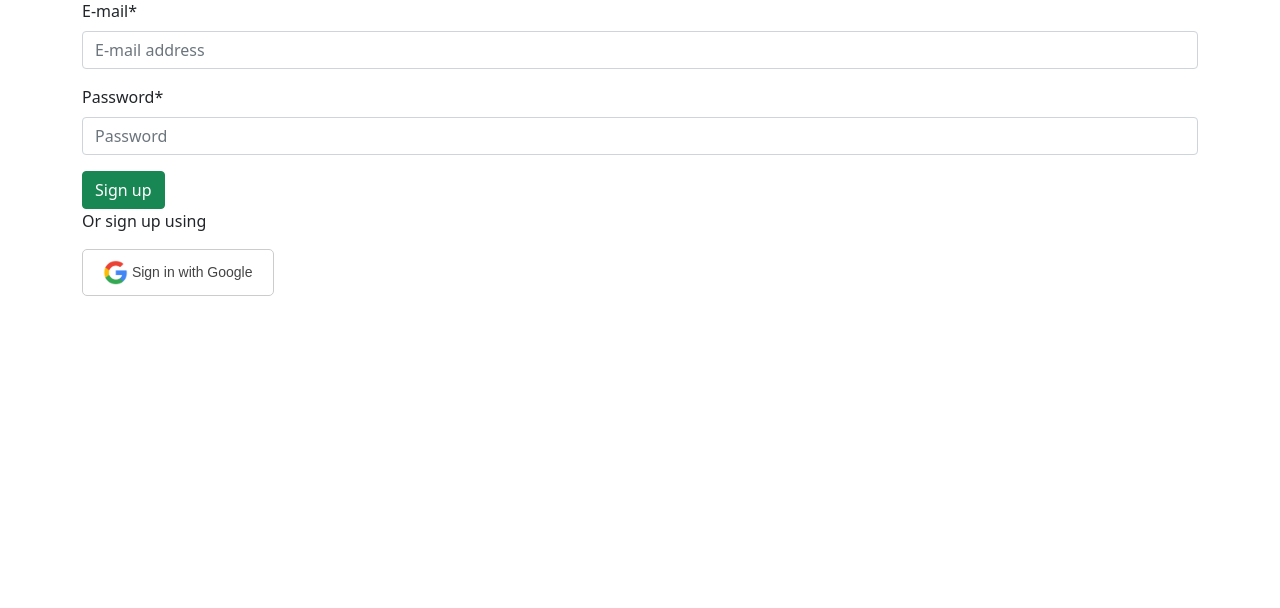
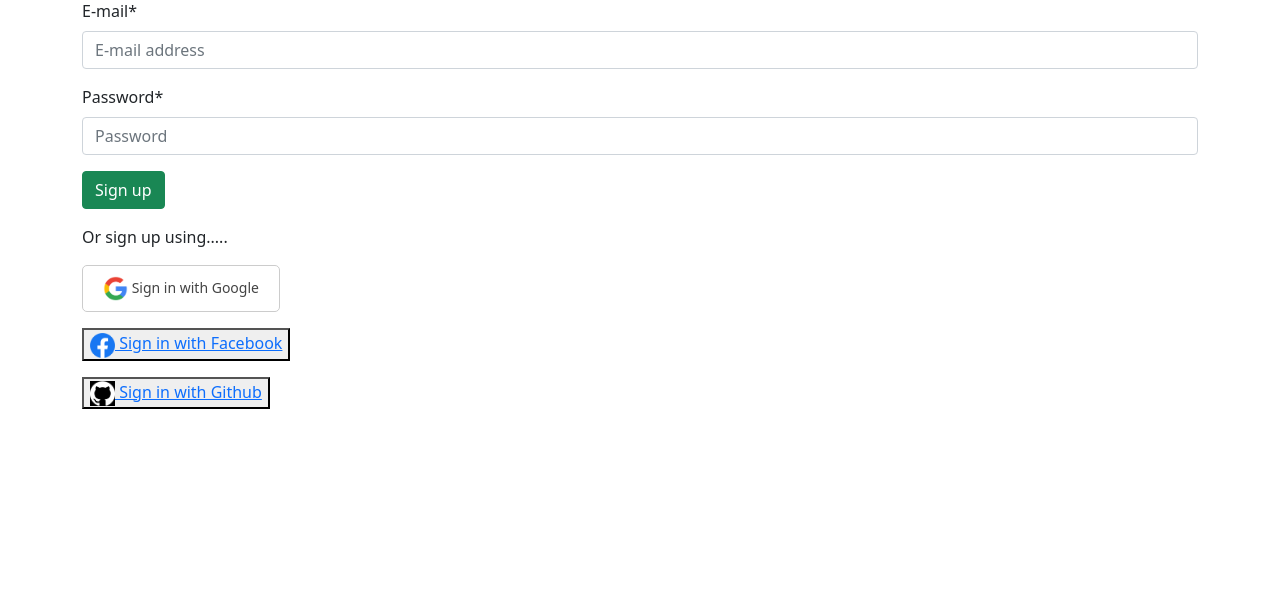
Before and after one commit to khanjee501/bookstore, a Django app: page /accounts/signup/ in a window 1280 px wide. Shown: the part 119-727 px from the top of the page. Run offline with Django 4.2, Linux system fonts and the light colour scheme; some libraries are stand-ins or nearby versions.

Commit message:
Feat: Added google, facebook and github login

```diff
--- a/bookstore/settings.py
+++ b/bookstore/settings.py
@@ -45,6 +45,8 @@ INSTALLED_APPS = [
     "allauth.account",
     "allauth.socialaccount",
     "allauth.socialaccount.providers.google",
+    "allauth.socialaccount.providers.facebook",
+    "allauth.socialaccount.providers.github",
     # Local
     "accounts.apps.AccountsConfig",
     "pages.apps.PagesConfig",
--- a/static/css/base.css
+++ b/static/css/base.css
@@ -29,10 +29,10 @@ h1 {
   background: white;
   color: #444;
   border: 1px solid #ccc;
+  width: 250;
   padding: 10px 20px;
   text-decoration: none;
   border-radius: 5px;
-  font-family: Arial;
   font-size: 14px;
   cursor: pointer;
 }
--- a/templates/account/signup.html
+++ b/templates/account/signup.html
@@ -13,7 +13,7 @@
         {{ form|crispy }}
         <button class="btn btn-success" type="submit">Sign up</button>
     </form>
-    <p>Or sign up using</p>
+    <p class="mt-3">Or sign up using.....</p>
     <p>
         <button class="google-btn"  type="submit">
             <a class="google-btn-link" href="{% provider_login_url 'google' %}">
@@ -22,4 +22,21 @@
               </a>
         </button>
     </p>
+    <div></div>
+    <p>
+        <button type="submit">
+            <a href="{% provider_login_url 'facebook' %}">
+                <img src="{% static 'images/fb.png' %}" height="25px" width="auto" alt="FB logo">
+                Sign in with Facebook
+              </a>
+        </button>
+    </p>
+    <p>
+        <button type="submit">
+            <a href="{% provider_login_url 'github' %}">
+                <img src="{% static 'images/github.png' %}" height="25px" width="auto" alt="FB logo">
+                Sign in with Github
+              </a>
+        </button>
+    </p>
 {% endblock content %}
```
Also changed, not shown: static/images/fb.png (added), static/images/github.png (added).
